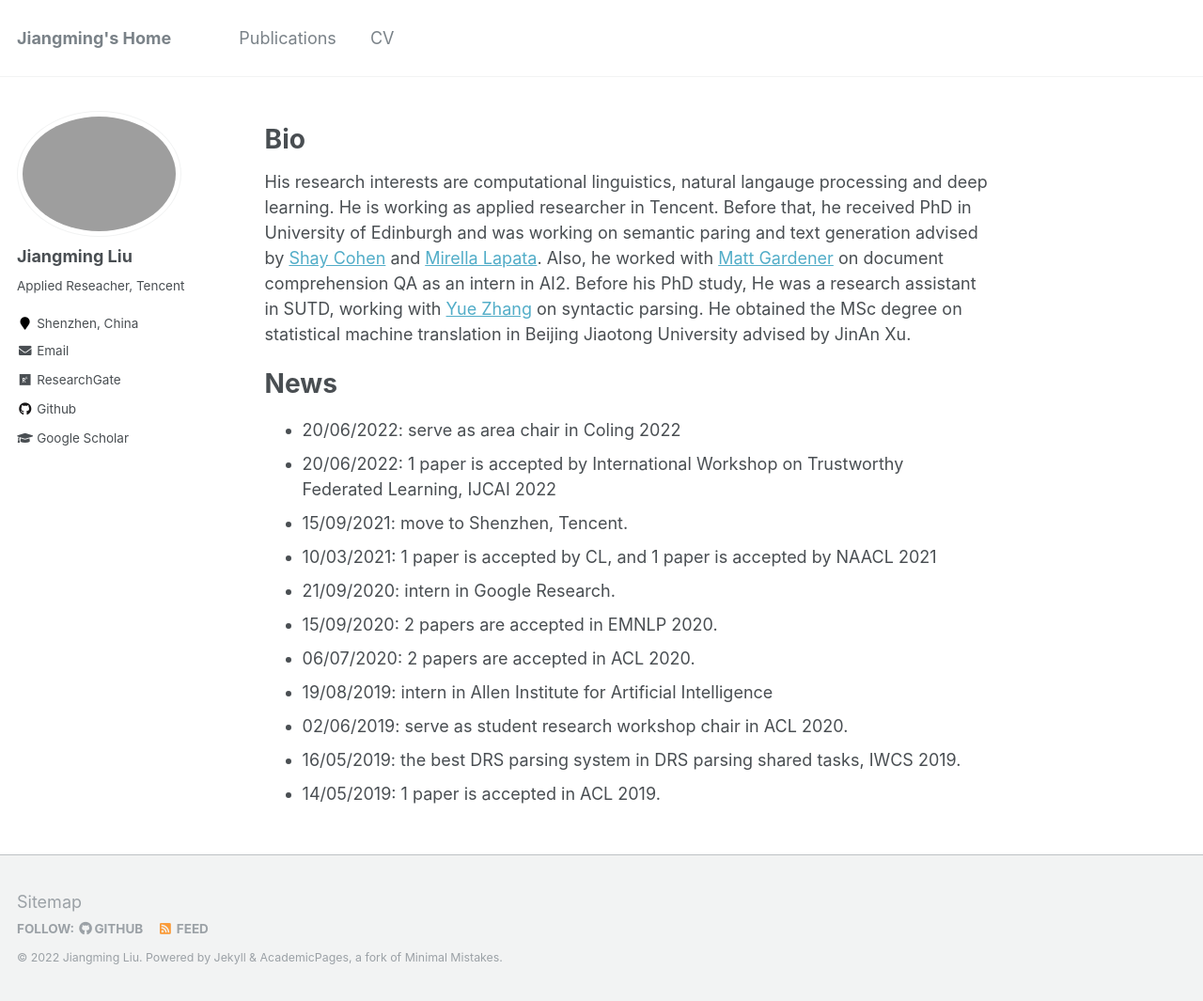
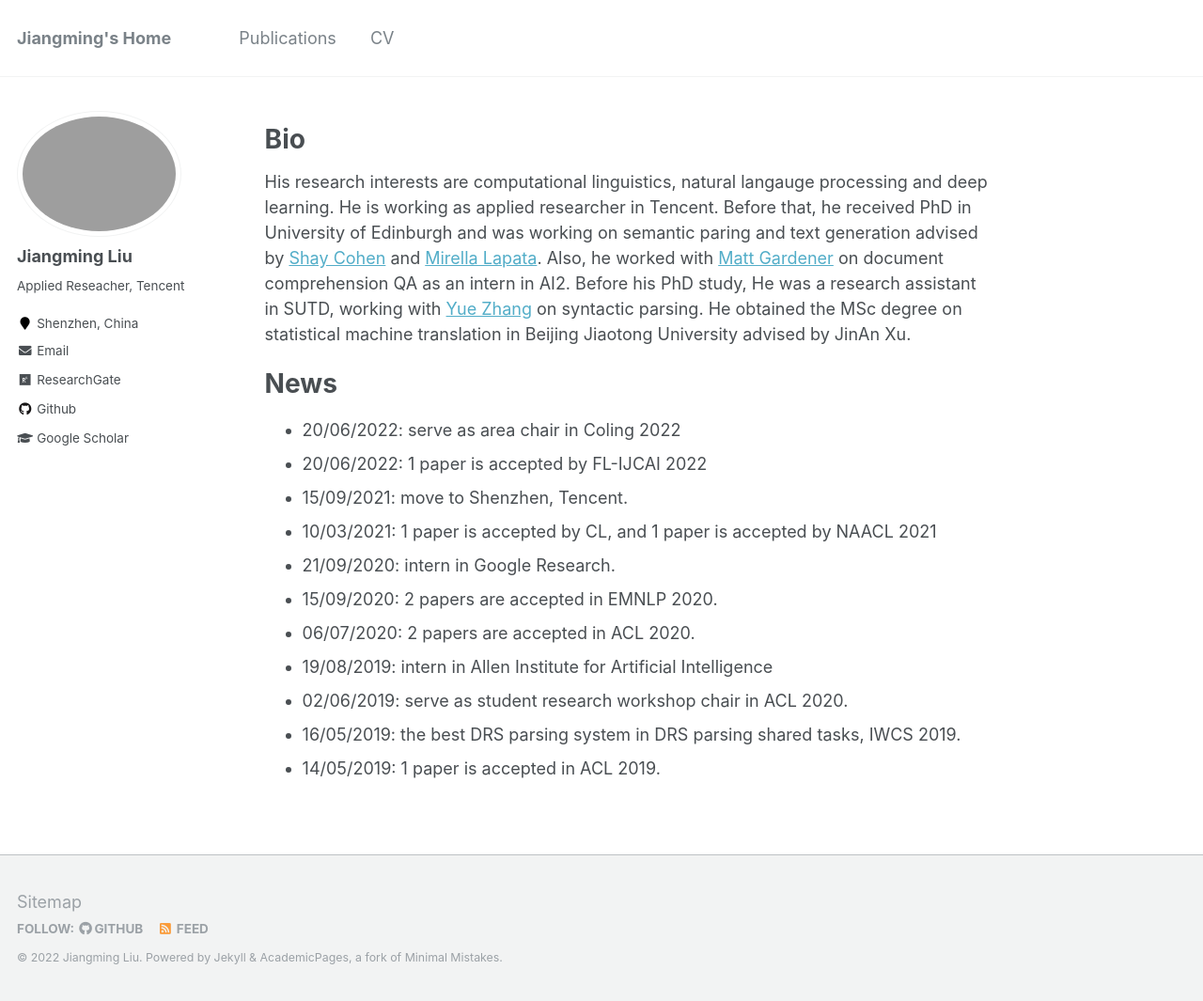
Before and after one commit to LeonCrashCode/LeonCrashCode.github.io, a Jekyll site: the page built from _pages/about.md, in a window 1280 px wide and 1065 px high. Shown: the whole window at 94% size. Built offline with Jekyll 4.4.1, drawn with Linux system fonts in a browser that asks for light colours.

Commit message:
Update about.md

```diff
--- a/_pages/about.md
+++ b/_pages/about.md
@@ -16,7 +16,7 @@ News
 ======
 
 * 20/06/2022: serve as area chair in Coling 2022
-* 20/06/2022: 1 paper is accepted by International Workshop on Trustworthy Federated Learning, IJCAI 2022
+* 20/06/2022: 1 paper is accepted by FL-IJCAI 2022
 * 15/09/2021: move to Shenzhen, Tencent.
 * 10/03/2021: 1 paper is accepted by CL, and 1 paper is accepted by NAACL 2021
 * 21/09/2020: intern in Google Research.
```
